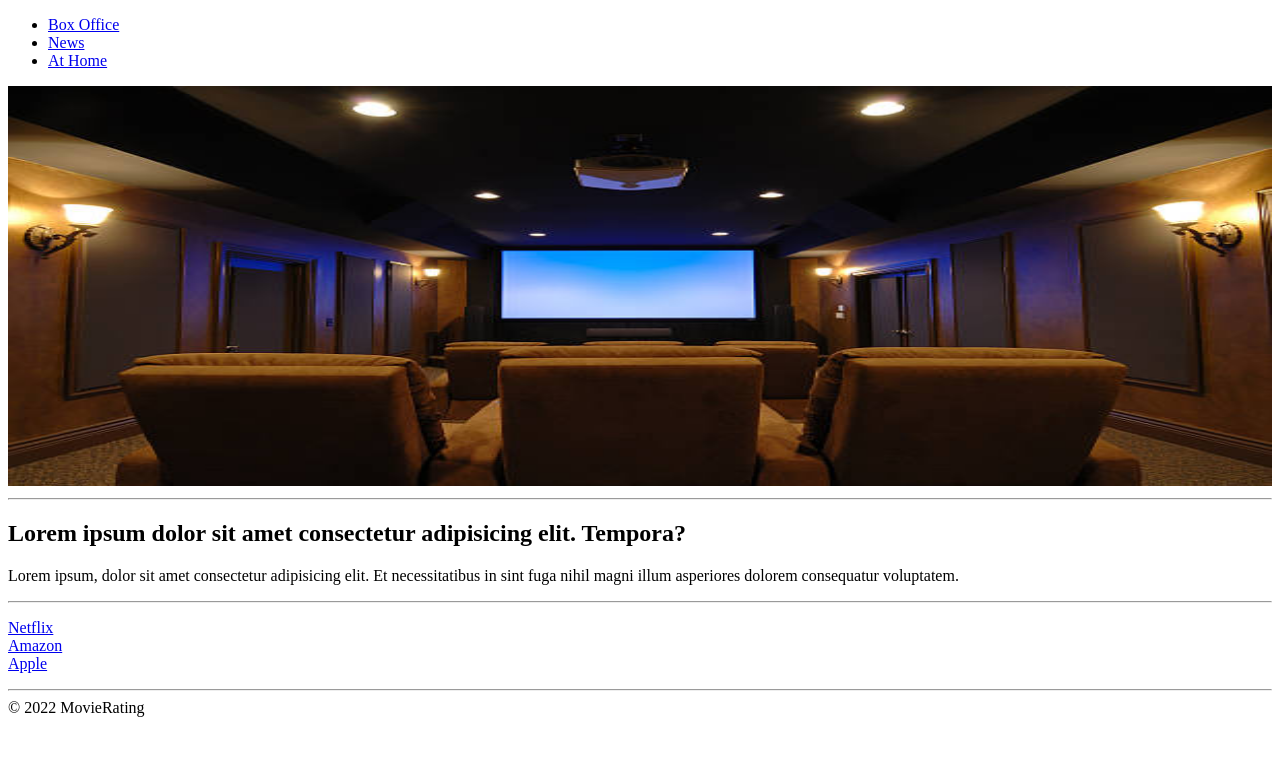
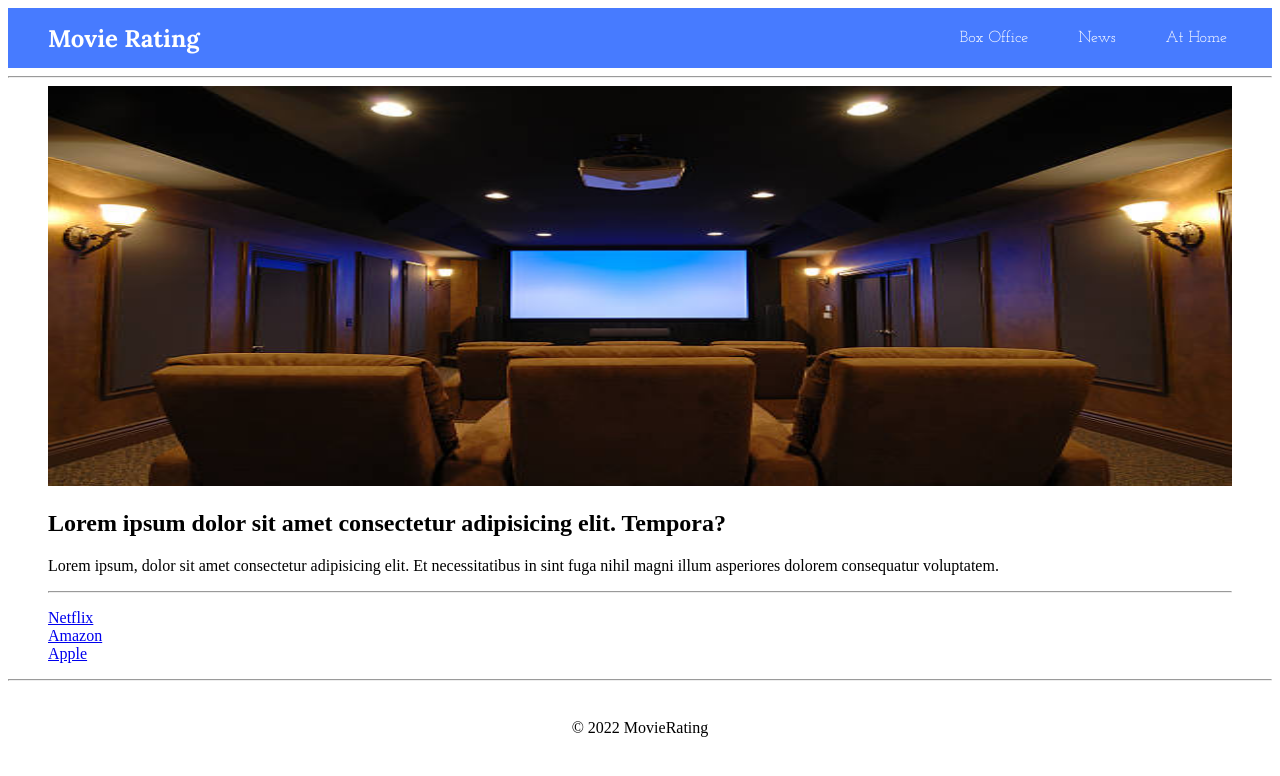
Before and after one commit to hrakad/Movie-Review, a plain HTML site: page atHome.html in a window 1280 px wide. Drawn offline with Linux system fonts and the light colour scheme.

Commit message:
Add style for all pages

```diff
--- a/assets/css/style.css
+++ b/assets/css/style.css
@@ -9,7 +9,7 @@ header {
   position: sticky;
   background-color: rgb(71, 123, 255);
   padding-left: 40px;
-  padding-right: 40px;
+  padding-right: 20px;
 }
 ul {
   display: flex;
--- a/atHome.html
+++ b/atHome.html
@@ -5,23 +5,30 @@
   <meta charset="UTF-8">
   <meta http-equiv="X-UA-Compatible" content="IE=edge">
   <meta name="viewport" content="width=device-width, initial-scale=1.0">
-  <title>Document</title>
+  <link rel="stylesheet" href="./assets/css/style.css">
+  <link rel="preconnect" href="https://fonts.googleapis.com">
+  <link rel="preconnect" href="https://fonts.gstatic.com" crossorigin>
+  <link
+    href="https://fonts.googleapis.com/css2?family=Josefin+Slab:ital,wght@0,100;0,200;0,300;0,400;0,500;0,600;0,700;1,200;1,300;1,400;1,500;1,600&family=Lora:ital,wght@0,400;0,500;0,600;0,700;1,400;1,500;1,600;1,700&family=Open+Sans:wght@300&family=Roboto:ital,wght@1,900&family=Varela&family=Varela+Round&display=swap"
+    rel="stylesheet">
+  <title>At Home</title>
 </head>
 
 <body>
+
   <header>
-    <nav>
+    <h2>Movie Rating</h2>
+    <nav class="nav_list">
       <ul>
         <li><a href="index.html">Box Office</a></li>
         <li> <a href="./news.html">News</a></li>
         <li><a href="./atHome.html">At Home</a></li>
-
       </ul>
     </nav>
-    <img src="assets/images/AtHome.jpeg" alt="" width="100%" height="400">
   </header>
   <hr>
   <main>
+    <img src="assets/images/AtHome.jpeg" alt="" width="100%" height="400">
     <article>
       <h2>Lorem ipsum dolor sit amet consectetur adipisicing elit. Tempora?</h2>
       <p>Lorem ipsum, dolor sit amet consectetur adipisicing elit. Et necessitatibus in sint fuga nihil magni illum
```
Also changed, not shown: news.html (+9 -3 lines).
